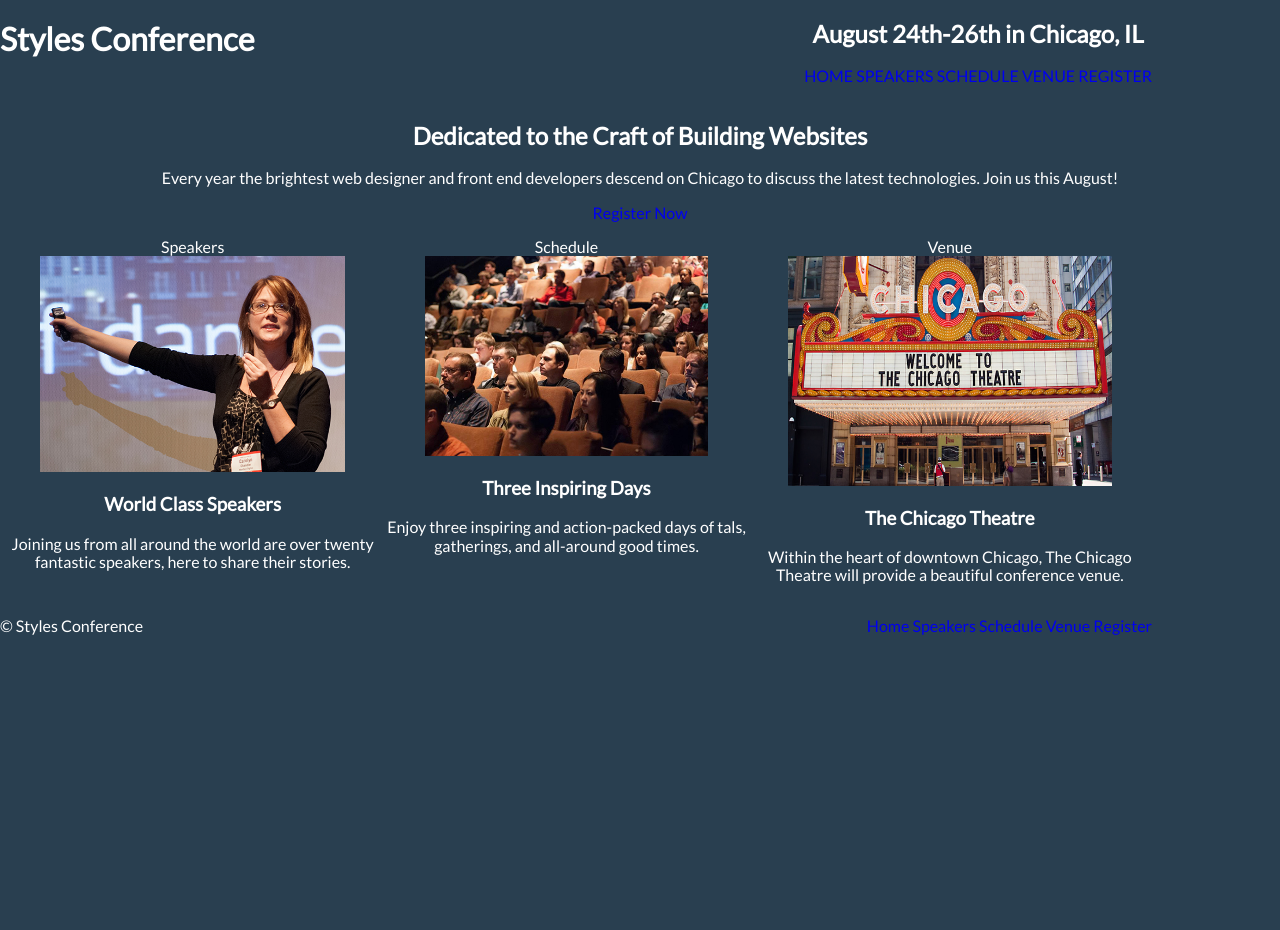
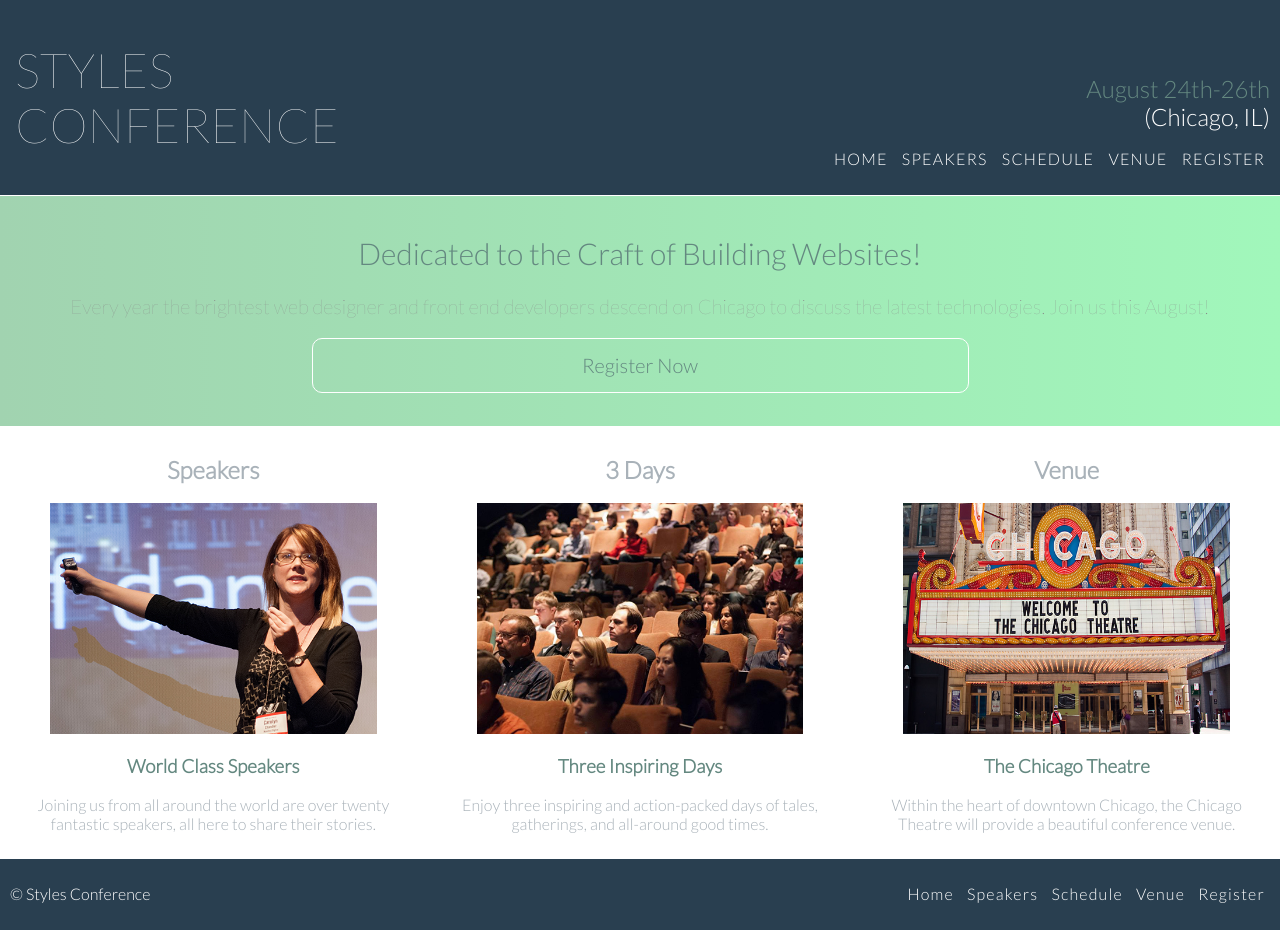
Before and after one commit to briannarenni/web-conference-site, a plain HTML site: page index.html in a window 1280 px wide. Before the commit the page ends 800 px from the top, so only its background shows below. Drawn offline with Linux system fonts and the light colour scheme.

Commit message:
add global css styles

```diff
--- a/index.html
+++ b/index.html
@@ -3,21 +3,23 @@
 
 <head>
   <meta charset="utf-8">
-    <meta http-equiv="X-UA-Compatible" content="IE=edge">
   <title>Home - Styles Conference</title>
   <meta name="description" content="Homepage for the annual Styles conference held in Chicago">
   <meta name="viewport" content="width=device-width, initial-scale=1">
   <link rel="stylesheet" href="styles/normalize.css">
-    <link rel="stylesheet" href="styles/index-style.css">
+  <link rel="stylesheet" href="styles/global.css">
+  <link rel="stylesheet" href="styles/main.css">
 </head>
 
 <body>
   <!--Header-->
-    <header class="flex-container">
-        <h1 class="conf-logo">Styles Conference</h1>
-        <div>
-            <h2>August 24th-26th in Chicago, IL</h2>
-            <nav class="main-nav">
+  <header class="header flex-static">
+    <div class="header-left">
+      <h1 class="header-logo"><a href="index.html">Styles<br> Conference</a></h1>
+    </div>
+    <div class="header-right">
+      <h2 class="header-dates">August 24th-26th <br><a href="venue.html">(Chicago, IL)</a></h2>
+      <nav class="header-nav">
         <ul>
           <li><a href="/index.html">HOME</a></li>
           <li><a href="/speakers.html">SPEAKERS</a></li>
@@ -30,54 +32,56 @@
   </header>
 
   <!--Summary-->
-    <section>
-        <h2>Dedicated to the Craft of Building Websites</h2>
+  <section id="hero-box">
+    <div id="hero-content">
+      <h2>Dedicated to the Craft of Building Websites!</h2>
       <p>Every year the brightest web designer and front end developers descend on Chicago to discuss the latest
         technologies. Join us this August!</p>
-        <a href="/register.html">Register Now</a>
+      <div class="btn"><a href="/register.html">Register Now</a></div>
+    </div>
   </section>
 
-    <!--Main Cards-->
-    <main class="flex-container">
+  <!--Main-->
+  <main class="main-flex">
     <section class="conf-card">
+      <h2>Speakers</h2>
       <figure class="conf-card--img">
-                <figcaption>Speakers</figcaption>
         <img src="images/speakers.jpg" alt="Carolyn R. speaking on stage">
       </figure>
       <h3>World Class Speakers</h3>
-            <p>Joining us from all around the world are over twenty fantastic speakers, here to share their stories.</p>
+      <p>Joining us from all around the world are over twenty fantastic speakers, all here to share their stories.</p>
     </section>
 
     <section class="conf-card">
+      <h2>3 Days</h2>
       <figure class="conf-card--img">
-                <figcaption>Schedule</figcaption>
         <img src="images/schedule.jpg" alt="Audience at a lecture">
       </figure>
       <h3>Three Inspiring Days</h3>
-            <p>Enjoy three inspiring and action-packed days of tals, gatherings, and all-around good times.</p>
+      <p>Enjoy three inspiring and action-packed days of tales, gatherings, and all-around good times.</p>
     </section>
 
     <section class="conf-card">
+      <h2>Venue</h2>
       <figure class="conf-card--img">
-                <figcaption>Venue</figcaption>
         <img src="images/venue.jpg" alt="Exterior shot of the Chicago Theatre">
       </figure>
       <h3>The Chicago Theatre</h3>
-            <p>Within the heart of downtown Chicago, The Chicago Theatre will provide a beautiful conference venue.</p>
+      <p>Within the heart of downtown Chicago, the Chicago Theatre will provide a beautiful conference venue.</p>
     </section>
   </main>
 
   <!--Footer-->
-    <footer class="flex-container">
-        <div>
+  <footer class="footer-box flex-static">
+    <div class="footer-left">
       <p>&copy; Styles Conference</p>
     </div>
-        <nav>
+    <nav class="footer-nav footer-right">
       <ul>
         <li><a href="/index.html">Home</a></li>
         <li><a href="/speakers.html">Speakers</a></li>
         <li><a href="/schedule.html">Schedule</a></li>
-                <li> <a href="/venue.html">Venue</a></li>
+        <li><a href="/venue.html">Venue</a></li>
         <li><a href="/register.html">Register</a></li>
       </ul>
     </nav>
--- /dev/null
+++ b/styles/global.css
@@ -0,0 +1,90 @@
+ @import url('https://fonts.googleapis.com/css2?family=Lato:wght@100;300&display=swap');
+
+ :root {
+   --sea-green: #648880;
+   --bg-blue: #293f50;
+   --gray: #888;
+   --cool-gray: #a9b2b9;
+ }
+
+ main {
+   background-color: white;
+ }
+
+ /*GLOBAL SETS*/
+ body {
+   width: 100%;
+   font-family: 'Lato', sans-serif;
+   background-color: var(--bg-blue);
+   color: white;
+   box-sizing: content-box;
+   min-height: 100vh;
+   display: flex;
+   flex-direction: column;
+ }
+
+ a {
+   color: white;
+ }
+
+ a:hover {
+   color: #648880;
+ }
+
+ img {
+   width: 100%;
+ }
+
+ nav ul li {
+   margin: 5px;
+   letter-spacing: 1.2px;
+ }
+
+ .flex-static {
+   display: flex;
+   justify-content: space-between;
+   align-items: flex-end;
+ }
+
+ /*HEADER SETS*/
+ .header {
+   min-height: 100px;
+   border-bottom: 1px solid white;
+   padding: 10px;
+ }
+
+ .header-left {}
+
+ .header-right {
+   text-align: right;
+ }
+
+ .header-logo {
+   font-size: 48px;
+   font-weight: 100;
+   text-transform: uppercase;
+   margin-left: 5px;
+ }
+
+ .header-dates {
+   font-weight: 300;
+   color: #648880;
+ }
+
+ .header-nav {
+   letter-spacing: 1.2px;
+   min-width: 50%;
+ }
+
+ /*FOOTER SETS*/
+ .footer-box {
+   font-size: 16px;
+   padding: 10px;
+   margin-top: auto;
+ }
+
+ .footer-left {}
+
+ .footer-nav {
+   font-weight: 300;
+ }
--- a/styles/index-style.css
+++ /dev/null
@@ -1,19 +0,0 @@
- @import url('https://fonts.googleapis.com/css2?family=Lato:wght@100;300;400&display=swap');
-
- body {
-         font-family: 'Lato', sans-serif;
-
-         text-align: center;
-         background-color: #293f50;
-         color: white;
- }
-
- img {
-         width: 100%;
- }
-
- .flex-container {
-         display: flex;
-         justify-content: space-between;
-         width: 90%;
- }
--- /dev/null
+++ b/styles/main.css
@@ -0,0 +1,61 @@
+@import url('https://fonts.googleapis.com/css2?family=Lato:wght@100;300&display=swap');
+
+:root {
+  --sea-green: #648880;
+  --bg-blue: #293f50;
+  --gray: #888;
+  --cool-gray: #a9b2b9;
+}
+
+/*INDEX SETS*/
+#hero-box {
+  background: linear-gradient(to right, #a1d3b0, #a1f7bb);
+  font-weight: 100;
+  text-align: center;
+  font-size: 20px;
+  color: var(--gray);
+  min-height: 200px;
+  padding: 15px;
+}
+
+#hero-content h2 {
+  font-weight: 300;
+  color: var(--sea-green);
+}
+
+.btn {
+  border: 1px solid white;
+  padding: 15px;
+  border-radius: 10px;
+  margin: 0 auto;
+  width: 50%;
+}
+
+.btn a {
+  color: var(--sea-green);
+  font-weight: 300;
+}
+
+.btn:hover {
+  background-color: var(--cool-gray);
+}
+
+.main-flex {
+  display: flex;
+  background-color: white;
+  text-align: center;
+  color: var(--cool-gray);
+  justify-content: space-around;
+  align-items: center;
+  font-weight: 300;
+  min-height: 400px;
+}
+
+.main-flex h3 {
+  color: var(--sea-green);
+}
+
+.conf-card {
+  width: 40%;
+  padding: 10px;
+}
```
Also changed, not shown: speakers.html (+59 -0 lines), style-guide.txt (added). Lines whose indentation alone changed are shown as unchanged.
